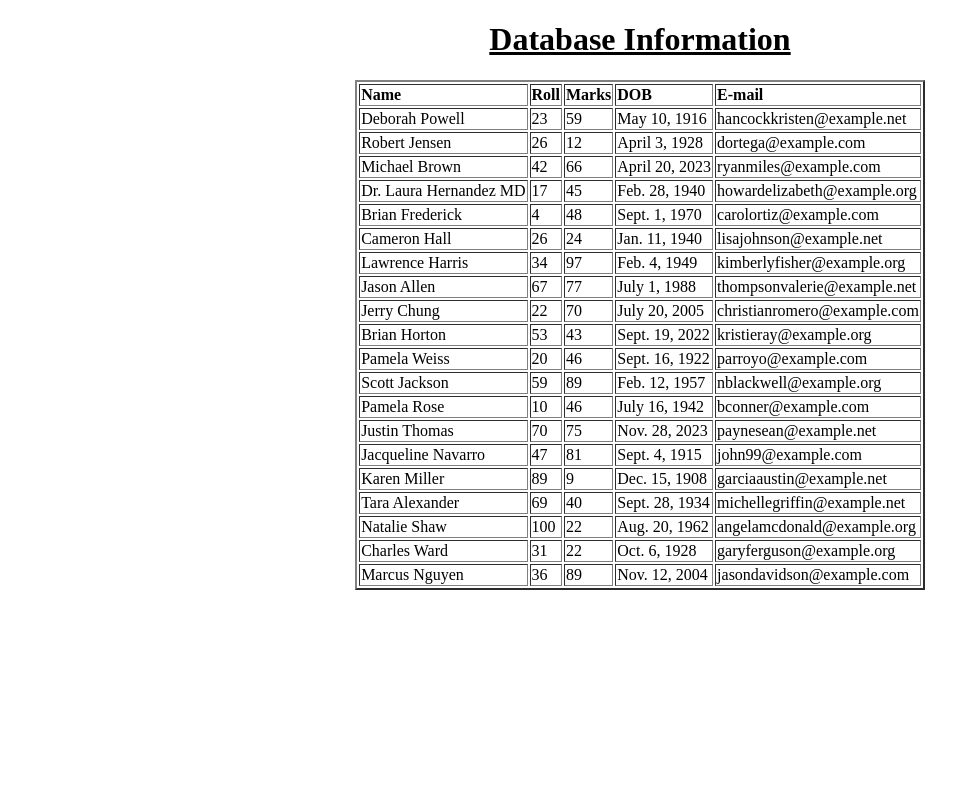
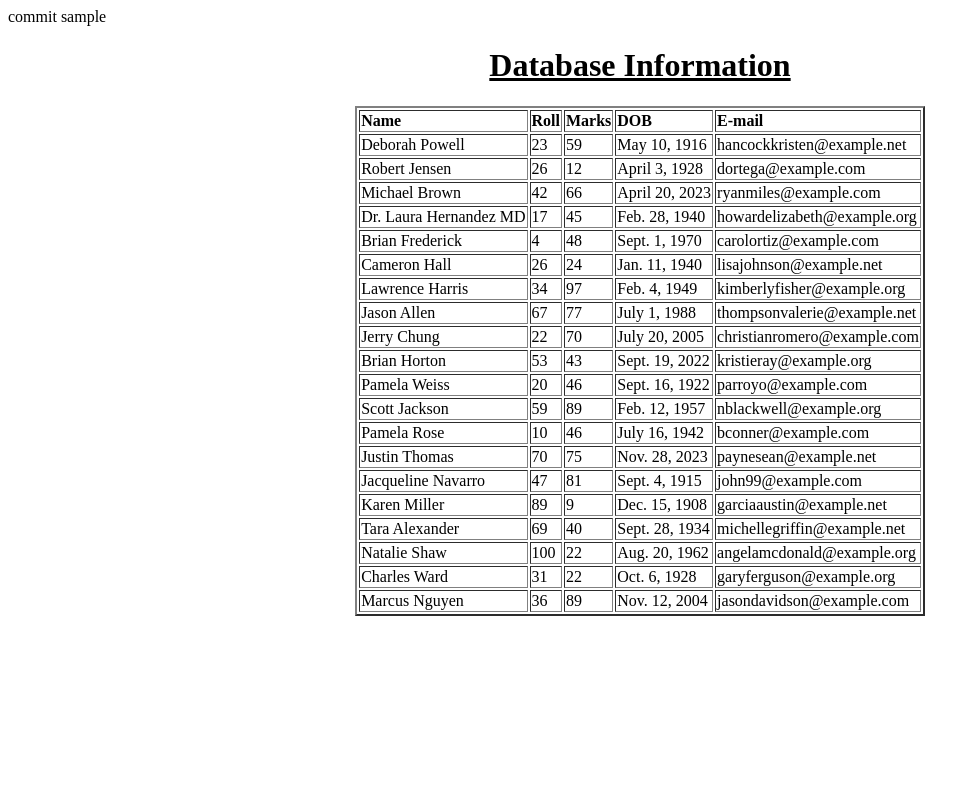
Before and after one commit to Vrashitha/djangoproject, a Django app: page /fake/ in a window 1280 px wide. Shown: the whole page, without its empty margins (0-980 px from the left). Run offline with Django 5.2, Linux system fonts and the light colour scheme; data comes from the database, SQL or seed files in the repository.

Commit message:
this is jango project

```diff
--- a/djangoprojects6/fakemodel/templates/htmlpage/output.html
+++ b/djangoprojects6/fakemodel/templates/htmlpage/output.html
@@ -1,4 +1,4 @@
-
+commit sample
 <!DOCTYPE html>
 <html>
 <head>
```
